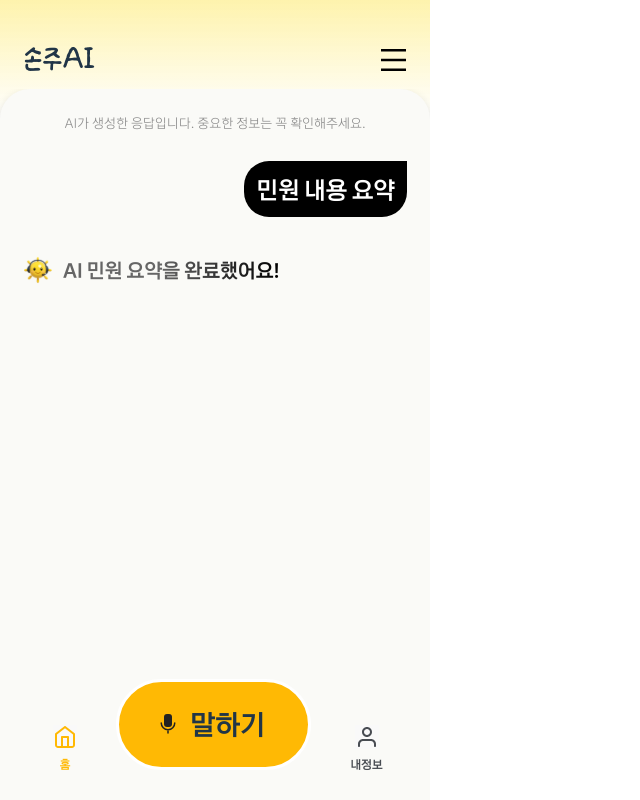
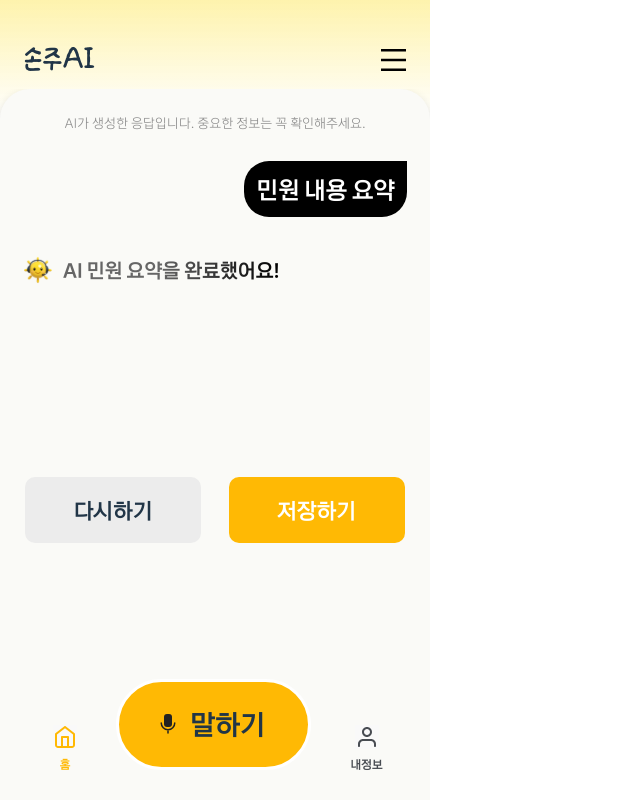
Before and after one commit to Team1-kw13/Team1_FE, a React (Vite) app: page /summary in a window 1280 px wide. Shown: the whole page, without its empty margins (0-640 px from the left). Built offline with nearby package versions, Linux system fonts and the light colour scheme.

Commit message:
[Feat] Add Summary Components

```diff
--- a/src/components/summary/SonjuSummary.jsx
+++ b/src/components/summary/SonjuSummary.jsx
@@ -21,7 +21,13 @@ export default function SonjuSummary() {
             {isLoading ? "잠시만 기다려 주세요! 손주가 지금까지 대화를 요약하고 있어요!" : "AI 민원 요약을 완료했어요!"}
           </div>
       </div>
-
+      <div className="w-[385px] h-[180px]">
+        {/*이미지 요약*/}
+      </div>
+      <div className="flex flex-row justify-between mx-[25.25px] mt-[12px]">
+        <button className="w-[176px] h-[66px] bg-gray200 font-bold text-[22px] px-[46px] py-[16.5px] rounded-[10px] gap-[10px]">다시하기</button>
+        <button className="w-[176px] h-[66px] bg-yellow font-bold text-[22px] text-white px-[46px] py-[16.5px] rounded-[10px] gap-[10px]">저장하기</button>
+      </div>
     </div>
   );
 }
```
Lines whose indentation alone changed are shown as unchanged.
